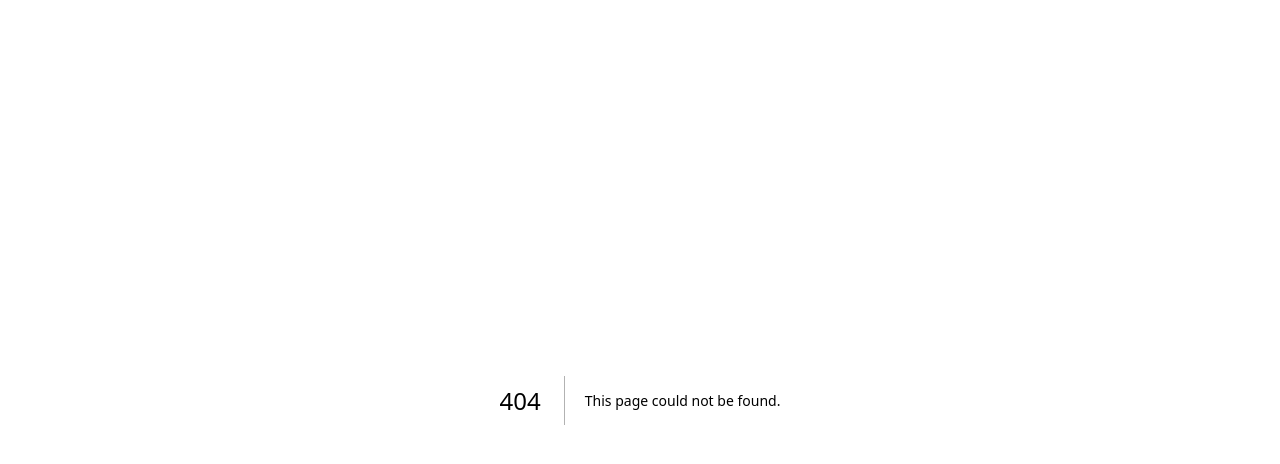
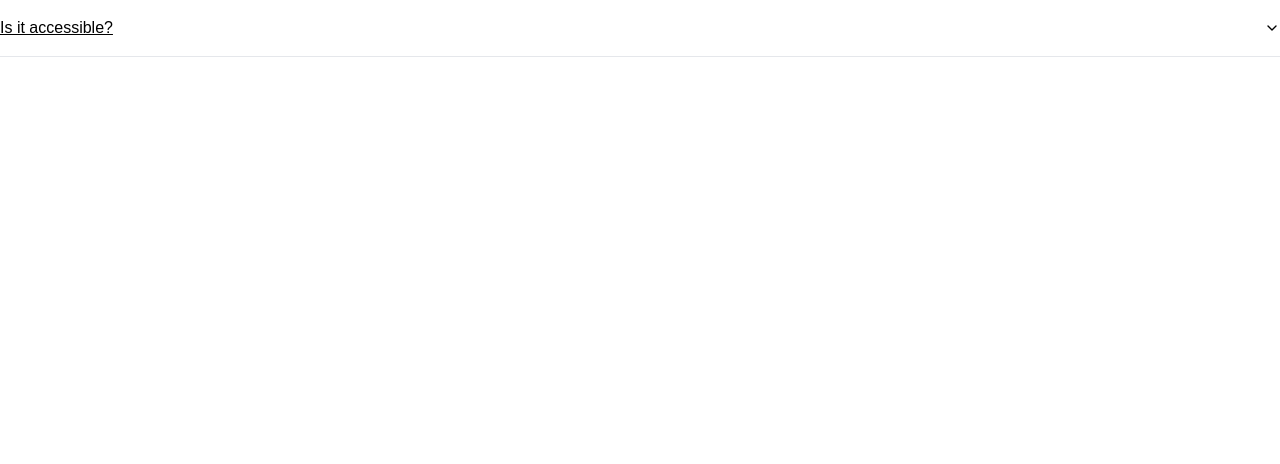
Before and after one commit to hrglzz/www, a Next.js app: page /playground/accordion in a window 1280 px wide. Before the commit this address had no page. Shown: the top 464 px of the page. Built offline with nearby package versions, Linux system fonts and the light colour scheme.

Commit message:
ADD: <Accordion> component

```diff
--- /dev/null
+++ b/app/playground/accordion/page.tsx
@@ -0,0 +1,21 @@
+import {
+  Accordion,
+  AccordionContent,
+  AccordionItem,
+  AccordionTrigger,
+} from "@/components/ui/accordion"
+
+export default function AccordionPage() {
+  return (
+    <div>
+      <Accordion type="single" collapsible>
+        <AccordionItem value="item-1">
+          <AccordionTrigger>Is it accessible?</AccordionTrigger>
+          <AccordionContent>
+            Yes. It adheres to the WAI-ARIA design pattern.
+          </AccordionContent>
+        </AccordionItem>
+      </Accordion>
+    </div>
+  )
+}
--- /dev/null
+++ b/components/ui/accordion.tsx
@@ -0,0 +1,58 @@
+"use client"
+
+import * as React from "react"
+import * as AccordionPrimitive from "@radix-ui/react-accordion"
+import { ChevronDown } from "lucide-react"
+
+import { cn } from "@/lib/utils"
+
+const Accordion = AccordionPrimitive.Root
+
+const AccordionItem = React.forwardRef<
+  React.ElementRef<typeof AccordionPrimitive.Item>,
+  React.ComponentPropsWithoutRef<typeof AccordionPrimitive.Item>
+>(({ className, ...props }, ref) => (
+  <AccordionPrimitive.Item
+    ref={ref}
+    className={cn("border-b", className)}
+    {...props}
+  />
+))
+AccordionItem.displayName = "AccordionItem"
+
+const AccordionTrigger = React.forwardRef<
+  React.ElementRef<typeof AccordionPrimitive.Trigger>,
+  React.ComponentPropsWithoutRef<typeof AccordionPrimitive.Trigger>
+>(({ className, children, ...props }, ref) => (
+  <AccordionPrimitive.Header className="flex">
+    <AccordionPrimitive.Trigger
+      ref={ref}
+      className={cn(
+        "flex flex-1 items-center justify-between py-4 font-medium transition-all hover:underline [&[data-state=open]>svg]:rotate-180",
+        className
+      )}
+      {...props}
+    >
+      {children}
+      <ChevronDown className="h-4 w-4 shrink-0 transition-transform duration-200" />
+    </AccordionPrimitive.Trigger>
+  </AccordionPrimitive.Header>
+))
+AccordionTrigger.displayName = AccordionPrimitive.Trigger.displayName
+
+const AccordionContent = React.forwardRef<
+  React.ElementRef<typeof AccordionPrimitive.Content>,
+  React.ComponentPropsWithoutRef<typeof AccordionPrimitive.Content>
+>(({ className, children, ...props }, ref) => (
+  <AccordionPrimitive.Content
+    ref={ref}
+    className="overflow-hidden text-sm transition-all data-[state=closed]:animate-accordion-up data-[state=open]:animate-accordion-down"
+    {...props}
+  >
+    <div className={cn("pb-4 pt-0", className)}>{children}</div>
+  </AccordionPrimitive.Content>
+))
+
+AccordionContent.displayName = AccordionPrimitive.Content.displayName
+
+export { Accordion, AccordionItem, AccordionTrigger, AccordionContent }
--- a/package.json
+++ b/package.json
@@ -9,6 +9,7 @@
     "lint": "next lint"
   },
   "dependencies": {
+    "@radix-ui/react-accordion": "^1.2.1",
     "@radix-ui/react-slot": "^1.1.0",
     "class-variance-authority": "^0.7.0",
     "clsx": "^2.1.1",
--- a/tailwind.config.ts
+++ b/tailwind.config.ts
@@ -17,6 +17,28 @@
   			lg: 'var(--radius)',
   			md: 'calc(var(--radius) - 2px)',
   			sm: 'calc(var(--radius) - 4px)'
+  		},
+  		keyframes: {
+  			'accordion-down': {
+  				from: {
+  					height: '0'
+  				},
+  				to: {
+  					height: 'var(--radix-accordion-content-height)'
+  				}
+  			},
+  			'accordion-up': {
+  				from: {
+  					height: 'var(--radix-accordion-content-height)'
+  				},
+  				to: {
+  					height: '0'
+  				}
+  			}
+  		},
+  		animation: {
+  			'accordion-down': 'accordion-down 0.2s ease-out',
+  			'accordion-up': 'accordion-up 0.2s ease-out'
   		}
   	}
   },
```
Also changed, not shown: 1 other file (tests, documents, lock files or other folders).
